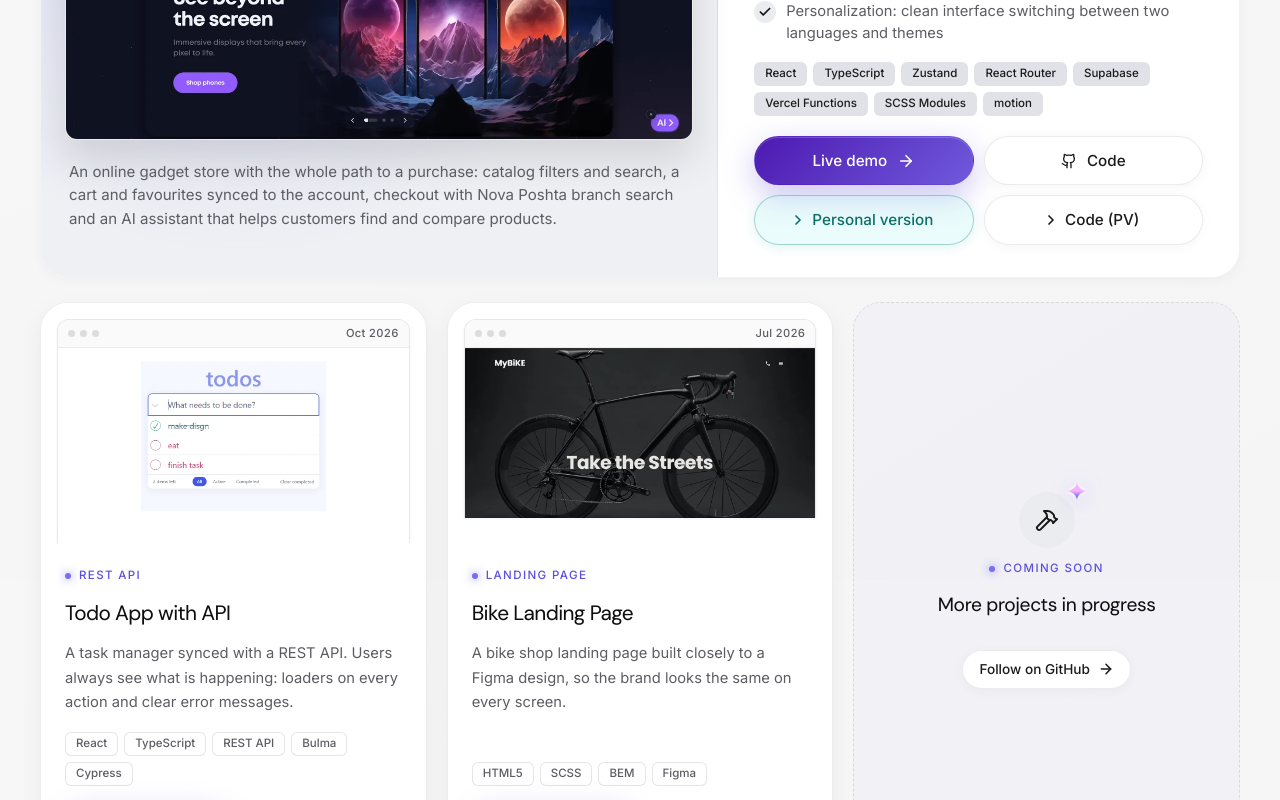
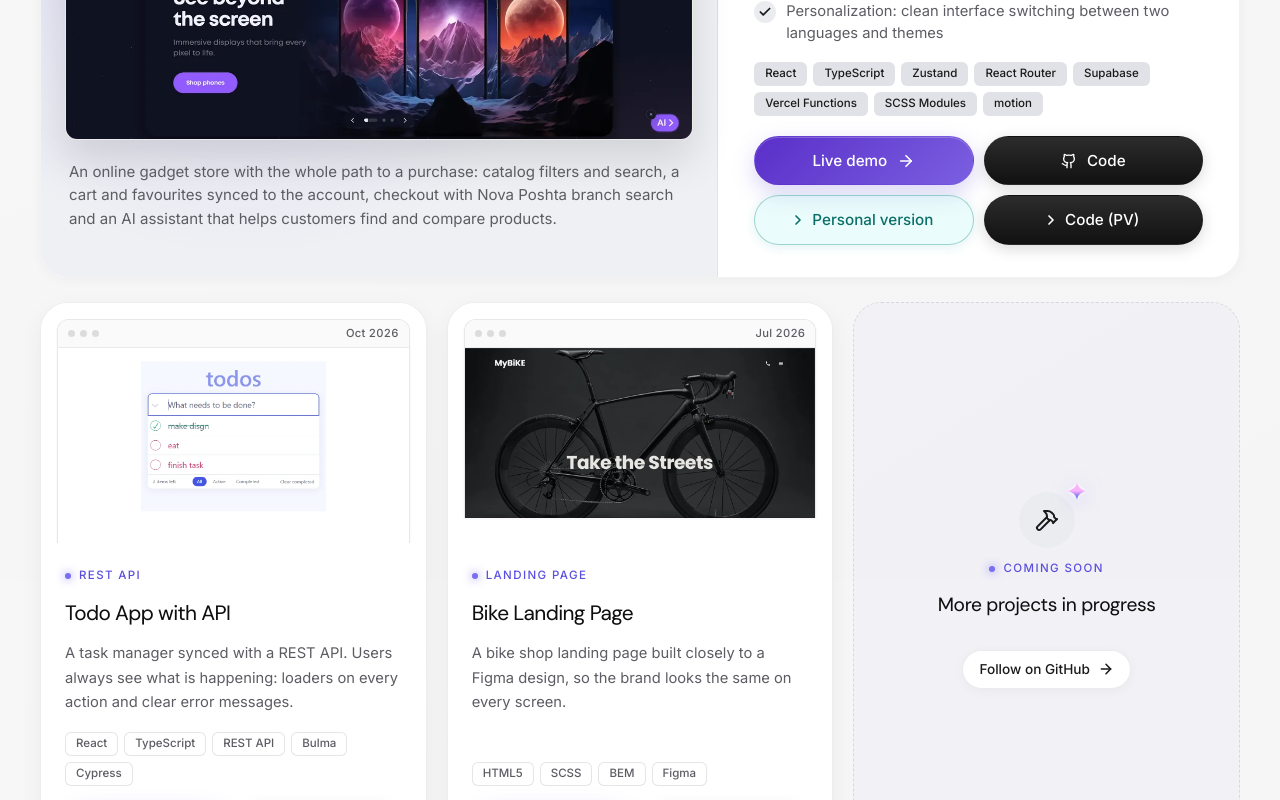
Before and after one commit to AlucardYagamiGame/olga-portfolio, a React (Vite) app: page / in a window 1280 px wide. Shown: the part 2620-3420 px from the top of the page. Built offline with nearby package versions, Linux system fonts and the light colour scheme.

Commit message:
style(projects): lighten violet demo and make code buttons black in light theme

```diff
--- a/src/sections/Projects/ProjectCard/ProjectCard.module.scss
+++ b/src/sections/Projects/ProjectCard/ProjectCard.module.scss
@@ -180,6 +180,20 @@
   --btn-primary-bg: linear-gradient(135deg, #4d19b1, #6f5adc);
   --btn-primary-shadow:
     0 10px 30px rgba(111, 90, 220, 0.35), inset 0 1px 0 rgba(255, 255, 255, 0.2);
+
+  // Light theme: a lighter violet (white label stays above 4.5:1) and code
+  // buttons in the same near-black as the header button.
+  :global(:root[data-theme='light']) & {
+    --btn-primary-bg: linear-gradient(135deg, #5a2fc9, #7a5fe0);
+    --btn-primary-shadow:
+      0 8px 22px rgba(111, 90, 220, 0.26),
+      inset 0 1px 0 rgba(255, 255, 255, 0.22);
+    --btn-secondary-bg: linear-gradient(180deg, #2c2c2c 0%, #111 100%);
+    --btn-secondary-border: transparent;
+    --btn-secondary-text: #fff;
+    --surface-shadow: 0 4px 15px rgba(0, 0, 0, 0.15);
+    --surface-shadow-hover: 0 6px 20px rgba(0, 0, 0, 0.22);
+  }
 }
 
 // The chevron glyph only fills the middle ~4px of its 16px box, so the empty
@@ -203,19 +217,6 @@
 
     @include on-tablet {
       display: flex;
-    }
-  }
-
-  .links {
-    align-items: stretch;
-
-    @include on-phone {
-      flex-direction: column;
-
-      > a {
-        justify-content: center;
-        white-space: normal;
-      }
     }
   }
 
```
